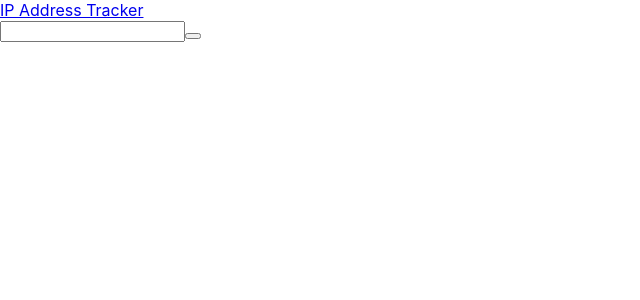
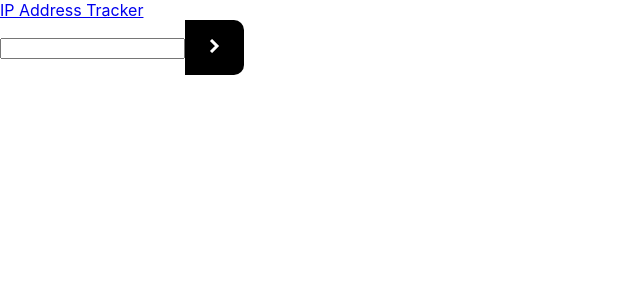
Before and after one commit to LucasiBai/-FrontEndMentor-IpAddressTracker, a React (Create React App) app: page /home in a window 1280 px wide. Shown: the top 300 px of the page, without its empty margins (0-640 px from the left). Built offline with nearby package versions, Linux system fonts and the light colour scheme.

Commit message:
agreagado de llamado de la api del ip ingresado + mostrado en pantalla

```diff
--- a/package.json
+++ b/package.json
@@ -6,6 +6,7 @@
     "@testing-library/jest-dom": "^5.16.5",
     "@testing-library/react": "^13.4.0",
     "@testing-library/user-event": "^13.5.0",
+    "axios": "^1.2.1",
     "react": "^18.2.0",
     "react-dom": "^18.2.0",
     "react-router-dom": "^6.4.5",
--- a/src/components/IPSearcher/IPSearcher.jsx
+++ b/src/components/IPSearcher/IPSearcher.jsx
@@ -1,6 +1,12 @@
 import { useState } from "react";
 
-const IPSearcher = () => {
+const ArrowIcon = () => (
+	<svg xmlns="http://www.w3.org/2000/svg" width="11" height="14">
+		<path fill="none" stroke="#FFF" strokeWidth="3" d="M2 1l6 6-6 6" />
+	</svg>
+);
+
+const IPSearcher = ({ handleFunction }) => {
 	const [formData, setFormData] = useState({ ip: "" });
 
 	const handleCheckInputValue = (e) => {
@@ -24,6 +30,11 @@ const IPSearcher = () => {
 		setFormData(updatedData);
 	};
 
+	const handleOnClick = (e) => {
+		e.preventDefault();
+		handleFunction(formData.ip);
+	};
+
 	return (
 		<form>
 			<input
@@ -32,7 +43,17 @@ const IPSearcher = () => {
 				value={formData.ip}
 				onChange={handleCheckInputValue}
 			/>
-			<button />
+			<button
+				style={{
+					background: "black",
+					border: "none",
+					padding: "1.2rem 1.5rem",
+					borderRadius: "0 10px 10px 0",
+				}}
+				onClick={handleOnClick}
+			>
+				<ArrowIcon />
+			</button>
 		</form>
 	);
 };
--- a/src/containers/SearcherContainer/SearcherContainer.jsx
+++ b/src/containers/SearcherContainer/SearcherContainer.jsx
@@ -1,10 +1,47 @@
+import { useState, useEffect } from "react";
+
+import { getIpData } from "../../services/IpSearchService";
+
 import IPSearcher from "../../components/IPSearcher/IPSearcher";
 
 const SearcherContainer = () => {
+	const [ipData, setIpData] = useState();
+
+	const handleGetIp = (ip) => {
+		getData(ip);
+	};
+
+	const getData = async (ip) => {
+		const res = await getIpData(ip);
+		setIpData(res.data);
+		console.log(res);
+	};
+
+	useEffect(() => {}, []);
 	return (
-		<div>
-			<IPSearcher />
-		</div>
+		<main>
+			<IPSearcher handleFunction={handleGetIp} />
+			{ipData && (
+				<section>
+					<article>
+						<h4>IP ADDRESS</h4>
+						<h5>{ipData.ip}</h5>
+					</article>
+					<article>
+						<h4>LOCATION</h4>
+						<h5>{ipData.location.country}</h5>
+					</article>
+					<article>
+						<h4>TIMEZONE</h4>
+						<h5>{ipData.location.timezone}</h5>
+					</article>
+					<article>
+						<h4>ISP</h4>
+						<h5>{ipData.isp}</h5>
+					</article>
+				</section>
+			)}
+		</main>
 	);
 };
 
--- /dev/null
+++ b/src/enviroment.js
@@ -0,0 +1,3 @@
+export const enviroment = {
+	geoApiKey: "at_KGcY49lasKz5G72AjUyIAbkUXqzm3",
+};
--- /dev/null
+++ b/src/services/IpSearchService.js
@@ -0,0 +1,13 @@
+import { enviroment } from "../enviroment";
+import axios from "axios";
+
+const getIpData = async (ip) => {
+	const URL = `https://geo.ipify.org/api/v2/country?apiKey=${enviroment.geoApiKey}&ipAddress=${ip}`;
+
+	const res = await axios.get(URL);
+	const data = await res;
+
+	return data;
+};
+
+export { getIpData };
```
Also changed, not shown: 2 other files (tests, documents, lock files or other folders).
